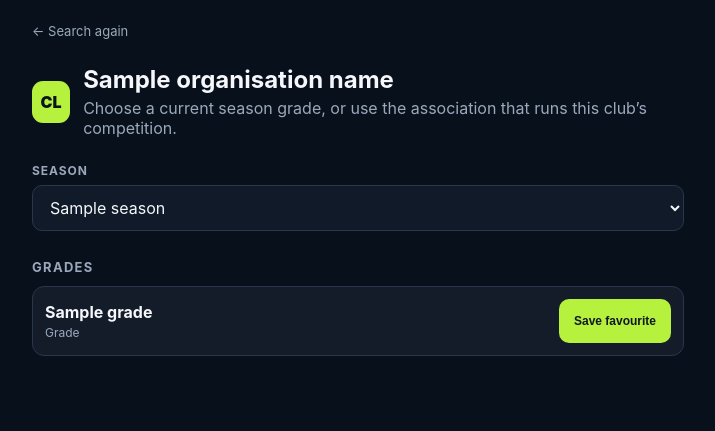
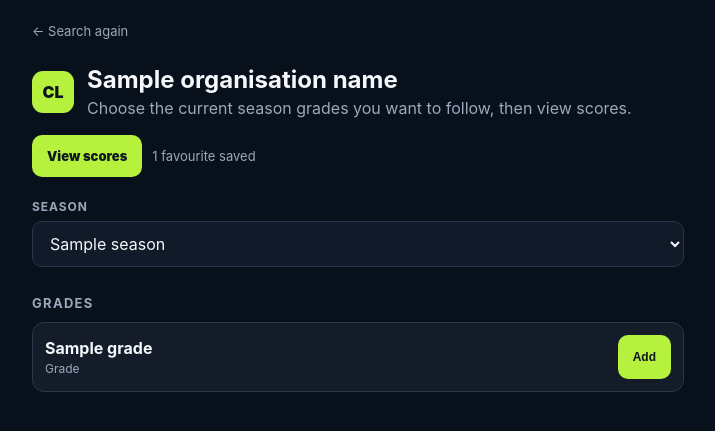
Before and after one commit to durtSIan/carnival-live, a Flask app: template templates/setup_organisation.html in a window 1280 px wide. Shown: the top 431 px of the page, without its empty margins (282-997 px from the left). Run offline with Flask 3, Linux system fonts and the light colour scheme; the template is opened without the code that fills it: most values are stand-ins (such as "Sample title", 1, 10 or a date in 2020).

Commit message:
Keep users in setup while adding favourites

```diff
--- a/app.py
+++ b/app.py
@@ -68,6 +68,10 @@ def favourite_grade_selection(items: list[dict[str, str]]) -> tuple[list[str], d
         grade_names[grade_id] = str(item.get("grade_name") or grade_id)
     return grade_ids[:10], grade_names
 
+def setup_redirect_target(default: str = "/setup") -> str:
+    target = request.form.get("next", "").strip()
+    return target if target.startswith("/setup") else default
+
 def create_app(service: MatchService | None = None, setup_source=None, favourite_store: FavouriteStore | None = None) -> Flask:
     app = Flask(__name__)
     source = setup_source or PlayCricketPublicSource()
@@ -121,7 +125,13 @@ def create_app(service: MatchService | None = None, setup_source=None, favourite
         except Exception:
             app.logger.exception("Could not load organisation seasons/grades")
             seasons, grades, error = [], [], "Could not load seasons and grades for this organisation."
-        return render_template("setup_organisation.html", organisation_id=organisation_id, organisation_name=name, seasons=seasons, selected_season=selected, grades=grades, error=error)
+        favourite_items = favourites.all()
+        saved_grade_ids = {str(item.get("grade_id") or "") for item in favourite_items}
+        return render_template(
+            "setup_organisation.html", organisation_id=organisation_id, organisation_name=name,
+            seasons=seasons, selected_season=selected, grades=grades, error=error,
+            favourites=favourite_items, saved_grade_ids=saved_grade_ids,
+        )
 
     @app.post("/setup/favourite")
     def save_favourite():
@@ -129,7 +139,7 @@ def create_app(service: MatchService | None = None, setup_source=None, favourite
         if not found: return redirect(url_for("setup_search", manual_error="Enter a valid Play Cricket grade ID or URL."))
         grade_id = found.group(0)
         favourites.save(grade_id, request.form.get("grade_name", "").strip() or grade_id, request.form.get("organisation_name", "").strip())
-        return redirect(url_for("dashboard"))
+        return redirect(setup_redirect_target(url_for("setup_search")))
 
     @app.post("/setup/favourite/remove")
     def remove_favourite():
--- a/static/setup.css
+++ b/static/setup.css
@@ -61,6 +61,29 @@ button {
   font-weight: 800;
   cursor: pointer;
 }
+button:disabled {
+  cursor: default;
+  opacity: .65;
+}
+.setup-actions {
+  display: flex;
+  align-items: center;
+  gap: 10px;
+  margin: -8px 0 22px;
+  color: var(--muted);
+  font-size: 13px;
+}
+.primary-action {
+  display: inline-flex;
+  align-items: center;
+  min-height: 42px;
+  padding: 0 15px;
+  border-radius: 10px;
+  background: var(--lime);
+  color: #101820;
+  font-weight: 900;
+  text-decoration: none;
+}
 
 .search-form > div { display: grid; grid-template-columns: 1fr auto; gap: 8px; }
 section { margin-top: 28px; }
--- a/templates/setup_organisation.html
+++ b/templates/setup_organisation.html
@@ -13,9 +13,16 @@
       <span class="mark">CL</span>
       <div>
         <h1>{{ organisation_name }}</h1>
-        <p>Choose a current season grade, or use the association that runs this club’s competition.</p>
+        <p>Choose the current season grades you want to follow, then view scores.</p>
       </div>
     </header>
+
+    {% if favourites %}
+      <div class="setup-actions">
+        <a class="primary-action" href="{{ url_for('dashboard') }}">View scores</a>
+        <span>{{ favourites|length }} favourite{% if favourites|length != 1 %}s{% endif %} saved</span>
+      </div>
+    {% endif %}
 
     {% if error %}
       <p class="message error">{{ error }}</p>
@@ -44,11 +51,14 @@
               <input type="hidden" name="grade_id" value="{{ grade.id }}">
               <input type="hidden" name="grade_name" value="{{ grade.name }}">
               <input type="hidden" name="organisation_name" value="{{ organisation_name }}">
+              <input type="hidden" name="next" value="{{ request.full_path }}">
               <div>
                 <strong>{{ grade.name }}</strong>
-                <small>Grade</small>
+                <small>{% if grade.id in saved_grade_ids %}Saved favourite{% else %}Grade{% endif %}</small>
               </div>
-              <button>Save favourite</button>
+              <button {% if grade.id in saved_grade_ids %}disabled{% endif %}>
+                {% if grade.id in saved_grade_ids %}Saved{% else %}Add{% endif %}
+              </button>
             </form>
           {% endfor %}
         </div>
```
Also changed, not shown: templates/setup_search.html (+8 -0 lines), tests/test_app.py (+5 -2 lines).
